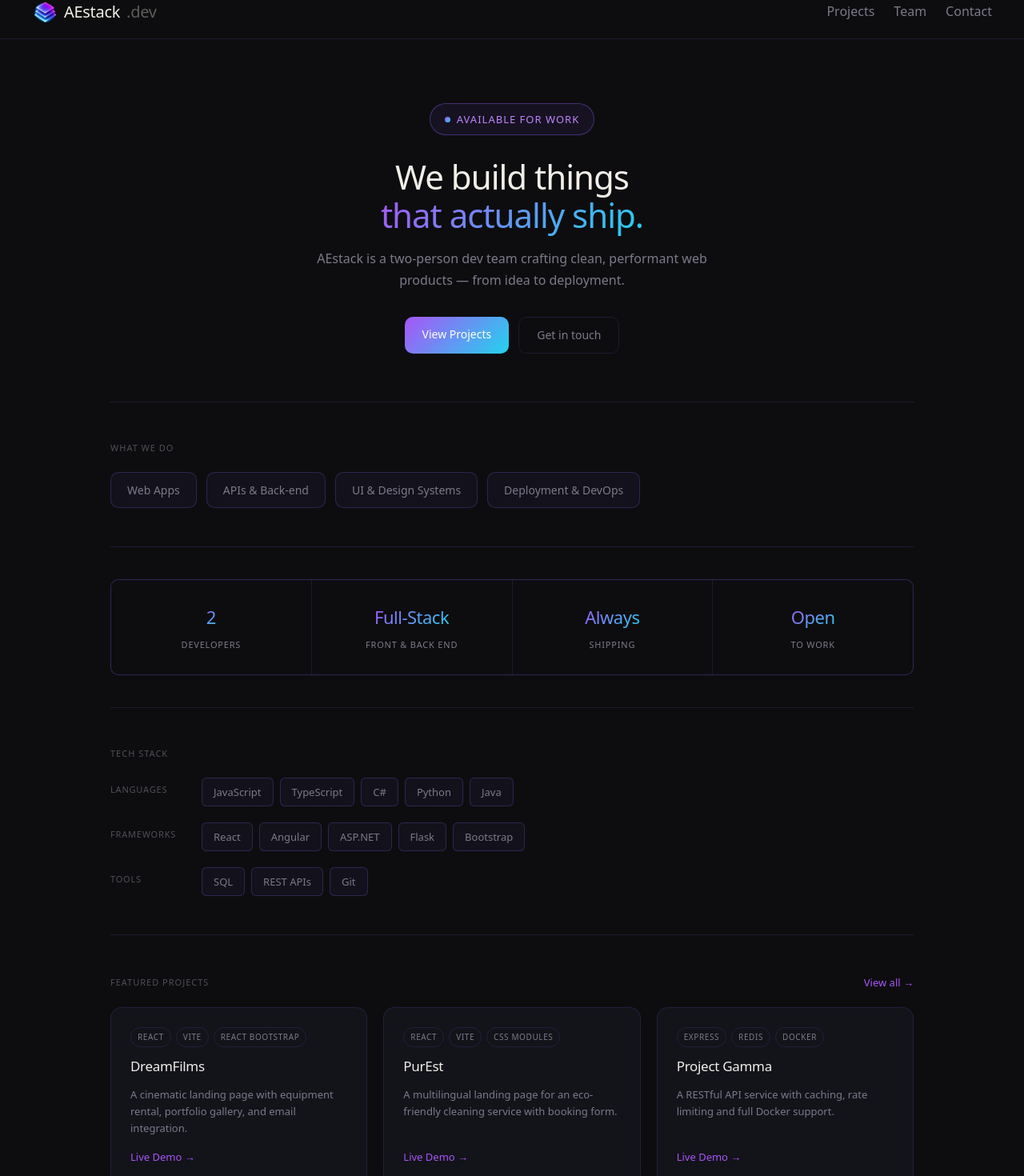
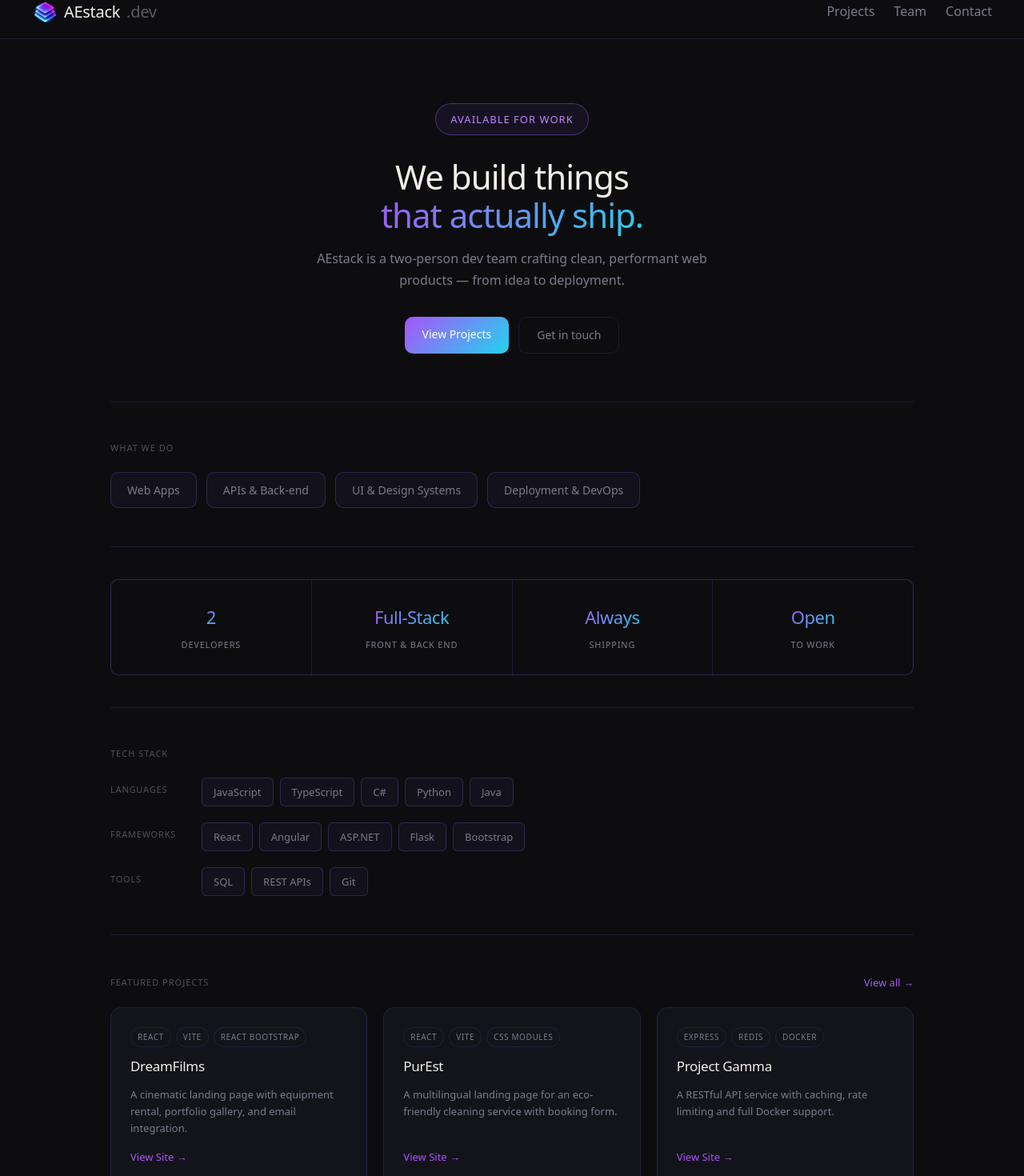
Before and after one commit to AhmetShabani/aestack-portfolio, a React (Vite) app: page / in a window 1280 px wide. Shown: the part 18-1488 px from the top of the page at 80% size. Built offline with nearby package versions, Linux system fonts and the light colour scheme.

Commit message:
small changes to links

```diff
--- a/src/assets/css/home.css
+++ b/src/assets/css/home.css
@@ -24,15 +24,6 @@
   background: rgba(139, 92, 246, 0.08);
   color: #c084fc;
   text-transform: uppercase;
-}
-
-.badge::before {
-  content: '';
-  width: 7px;
-  height: 7px;
-  border-radius: 50%;
-  background: linear-gradient(135deg, #a855f7, #22d3ee);
-  flex-shrink: 0;
 }
 
 .hero h1 {
--- a/src/pages/Home.jsx
+++ b/src/pages/Home.jsx
@@ -55,7 +55,7 @@ const reasons = [
     icon: '🔧',
     title: 'Full-Stack Coverage',
     desc: 'Front-end to back-end, database to deployment — we handle the full picture.',
-  },
+  }
 ]
 
 export default function Home() {
@@ -122,7 +122,7 @@ export default function Home() {
               </div>
               <h3 className="featured-title">{project.title}</h3>
               <p className="featured-desc">{project.description}</p>
-              <a href={project.demo} className="featured-btn">Live Demo →</a>
+              <a href={project.demo} className="featured-btn" target="_blank">View Site →</a>
             </div>
           ))}
         </div>
@@ -144,7 +144,7 @@ export default function Home() {
       <section className="cta-banner">
         <h2>Ready to build something?</h2>
         <p>We're available for new projects. Let's talk about what you have in mind.</p>
-        <Link to="/contact" className="btnPrimary">Start a conversation →</Link>
+        <Link to="/contact" className="btnPrimary" target="_blank">Start a conversation →</Link>
       </section>
 
     </div>
```
